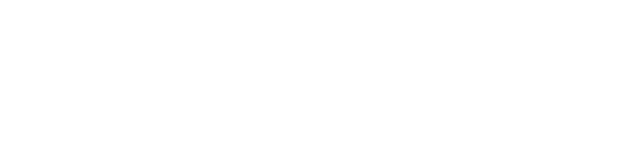
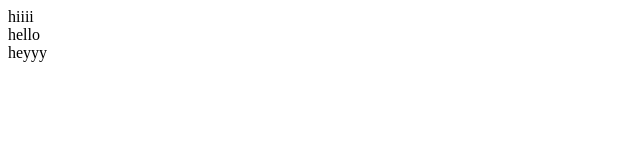
Before and after one commit to MuniPich/demo-repo, a plain HTML site: page index.html in a window 1280 px wide. Shown: the whole page, without its empty margins (0-640 px from the left). Drawn offline with Linux system fonts and the light colour scheme.

Commit message:
index.html

```diff
--- a/index.html
+++ b/index.html
@@ -1 +1,3 @@
-<div></div>
+<div>hiiii</div>
+<div>hello</div>
+<div>heyyy</div>
```
